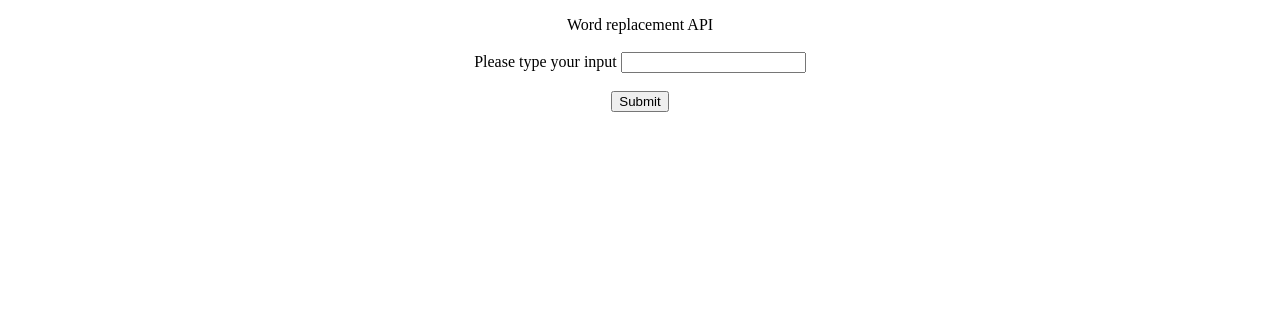
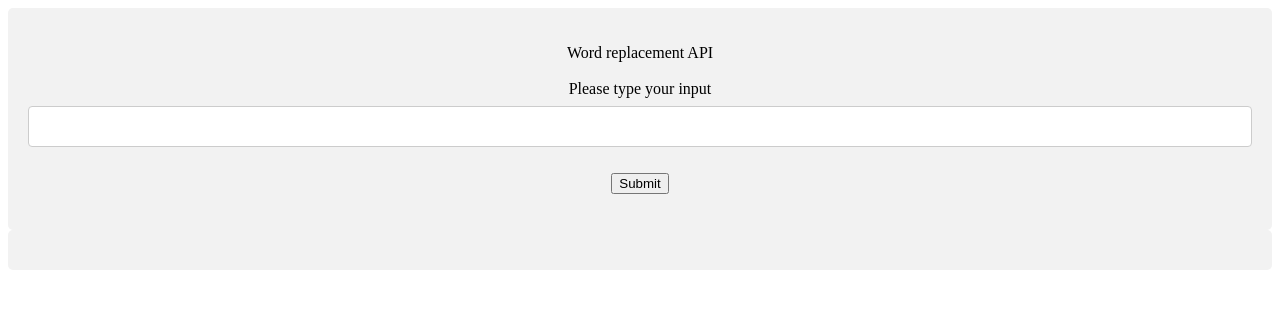
Before and after one commit to maheshmohanmu/wordreplaceapp, a Flask app: page / in a window 1280 px wide. Shown: the top 309 px of the page. Run offline with Flask 2, Linux system fonts and the light colour scheme; some libraries are stand-ins or nearby versions.

Commit message:
css styling

```diff
--- a/static/css/style.css
+++ b/static/css/style.css
@@ -1,7 +1,31 @@
-.show-data {
+input[type=text], select {
+    width: 100%;
+    padding: 12px 20px;
+    margin: 8px 0;
+    display: inline-block;
+    border: 1px solid #ccc;
+    border-radius: 4px;
+    box-sizing: border-box;
+  }
+
+  input[type=submit] {
+    width: 100%;
+    background-color: #4CAF50;
+    color: white;
+    padding: 14px 20px;
+    margin: 8px 0;
+    border: none;
+    border-radius: 4px;
+    cursor: pointer;
+  }
+
+  input[type=submit]:hover {
+    background-color: #45a049;
+  }
+
+  div {
+    border-radius: 5px;
+    background-color: #f2f2f2;
+    padding: 20px;
     text-align: center;
   }
-.body {
-    text-align: center;
-
-  }
--- a/templates/home.html
+++ b/templates/home.html
@@ -7,7 +7,6 @@
     <link rel= "stylesheet" type= "text/css" href= "{{ url_for('static',filename='css/style.css') }}">
 </head>
 <script>
-
 function myFunction() {
 var inptext= $('#inptext').val();
   $.ajax({
@@ -31,19 +30,18 @@ var inptext= $('#inptext').val();
             });
 
 };
+</script>
 
-  </script>
 <div class="body">
 <body>
     <p>
         Word replacement API<br><br>
 
             Please type your input <input type="text" id="inptext" name="inptext"><br><br>
-            <button id="clicked" name ="clicked" onclick="myFunction()">Submit</button>
+            <button type="submit" id="clicked" name ="clicked" onclick="myFunction()">Submit</button>
         </p>
-    </div>
-    <div class="show-data" >
-
-    </div>
+</div>
+<div class="show-data" >
+</div>
 </body>
 </html>
```
